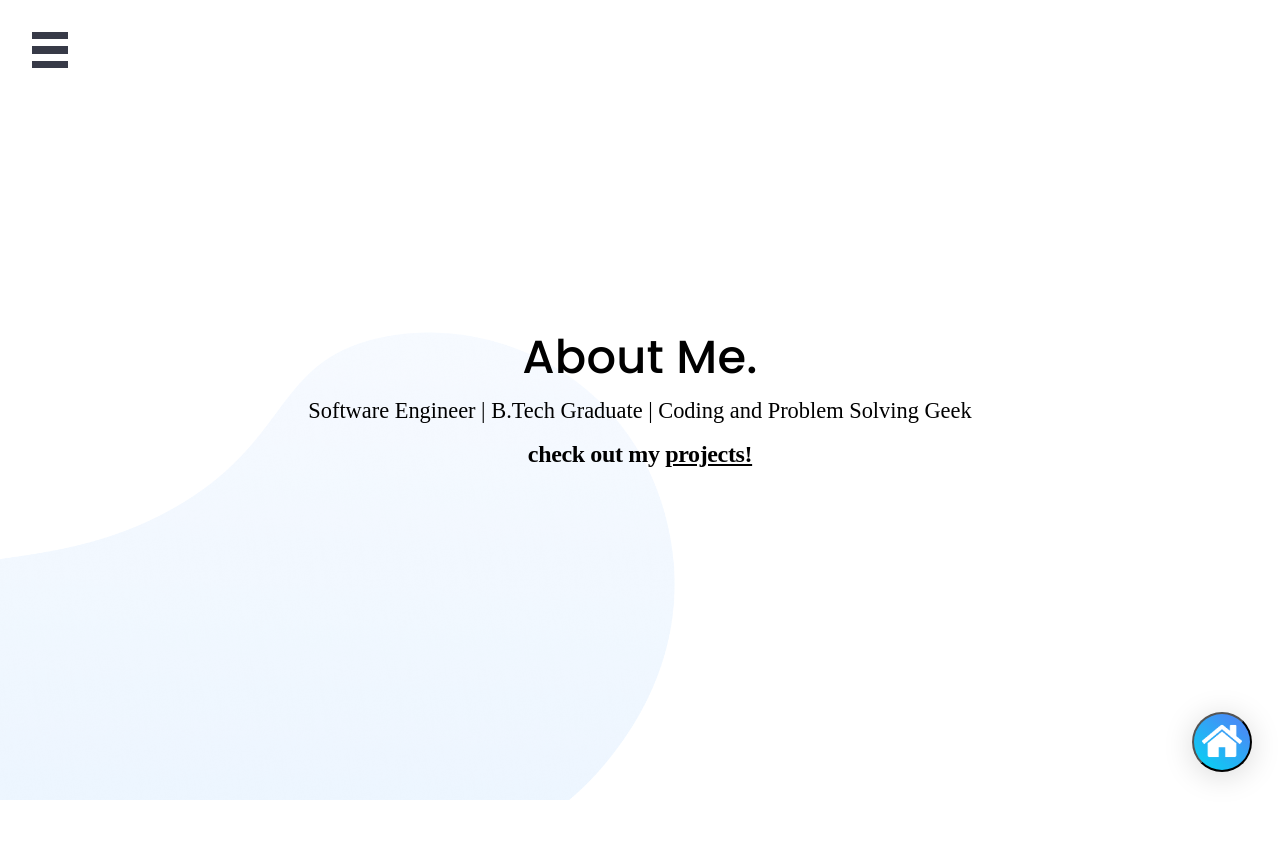
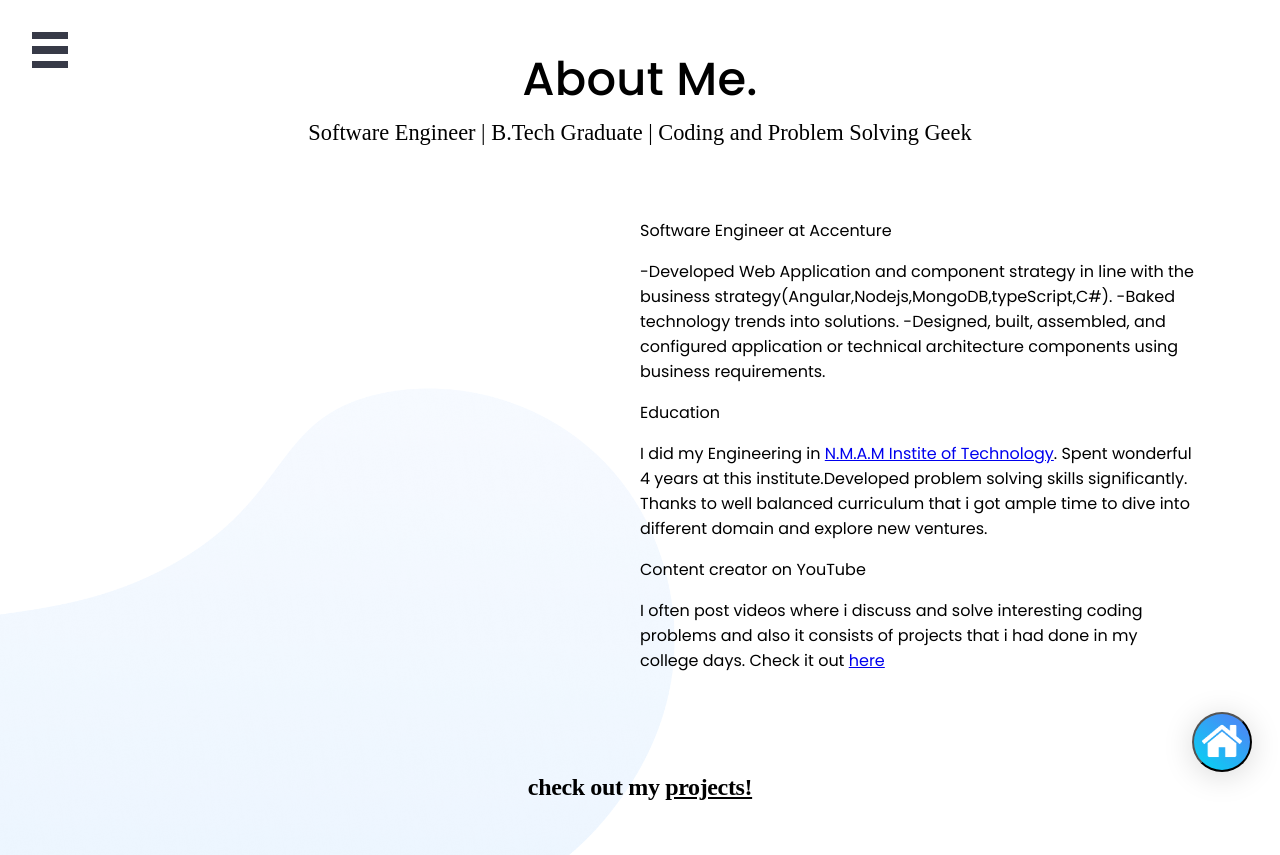
Before and after one commit to Ash9311/My-Portfolio, a React (Create React App) app: page /#/about in a window 1280 px wide. Before the commit the page ends 800 px from the top, so only its background shows below. Built offline with nearby package versions, Linux system fonts and the light colour scheme.

Commit message:
about -2

```diff
--- a/src/components/About/About.css
+++ b/src/components/About/About.css
@@ -1,3 +1,15 @@
+
+.about-main {
+    display: flex;
+    flex-direction: row;
+    flex-wrap: wrap;
+    padding: 60px 80px 80px 80px;
+}
+
+.about-main-left,.about-main-right {
+    width:50%;
+}
+
 .vector-frame {
     position: absolute;
     z-index: -10;
--- a/src/components/About/About.jsx
+++ b/src/components/About/About.jsx
@@ -1,14 +1,55 @@
 import React from "react";
 import Header from '../Header/Header';
-import './About.css'
+import './About.css';
 import aboutVector from './../../assets/about_vector.png';
 import FooterLink from '../FooterLink/FooterLink';
+import aboutAnime from './../../assets/about_anime.gif';
 
 const About= () => {
     return ( <div className='section-container'>
         <Header heading='About Me.'
         details='Software Engineer | B.Tech Graduate | Coding and Problem Solving Geek'
         />
+
+    <div className="about-main">
+        <div className="about-main-left">
+
+        </div>
+        <div className="about-main-right">
+            {/* sub section 1 */}
+            <div className="about-sub-head">
+                Software Engineer at Accenture
+            </div>
+            <p className="about-details">
+            -Developed Web Application and component strategy in line with the business strategy(Angular,Nodejs,MongoDB,typeScript,C#).
+-Baked technology trends into solutions.
+-Designed, built, assembled, and configured application or technical architecture components using business requirements.
+
+            </p>
+
+             {/* sub section 2 */}
+             <div className="about-sub-head">
+                Education
+            </div>
+            <p className="about-details">
+            I did my Engineering in <a className='about-link-element' href='https://nmamit.nitte.edu.in/'> N.M.A.M Instite of Technology</a>. Spent wonderful 4 years at this institute.Developed problem solving skills significantly.
+Thanks to well balanced curriculum that i got ample time to dive into different domain and explore new ventures.
+            </p>
+
+
+
+             {/* sub section 3 */}
+             <div className="about-sub-head">
+                Content creator on YouTube
+            </div>
+            <p className="about-details">
+            I often post videos where i discuss and solve interesting coding problems and also it consists
+            of projects that i had done in my college days. Check it out <a className='about-link-element' href='https://m.youtube.com/channel/UC2RYDAMhUoi8mG-RxAsDlYw'> here</a>
+            </p>
+
+        </div>
+    </div>
+
     <FooterLink phrase="check out my " link="projects!" toAdress="/projects"/>
     {/* vector Frame */}
     <div className="vector-frame">
```
